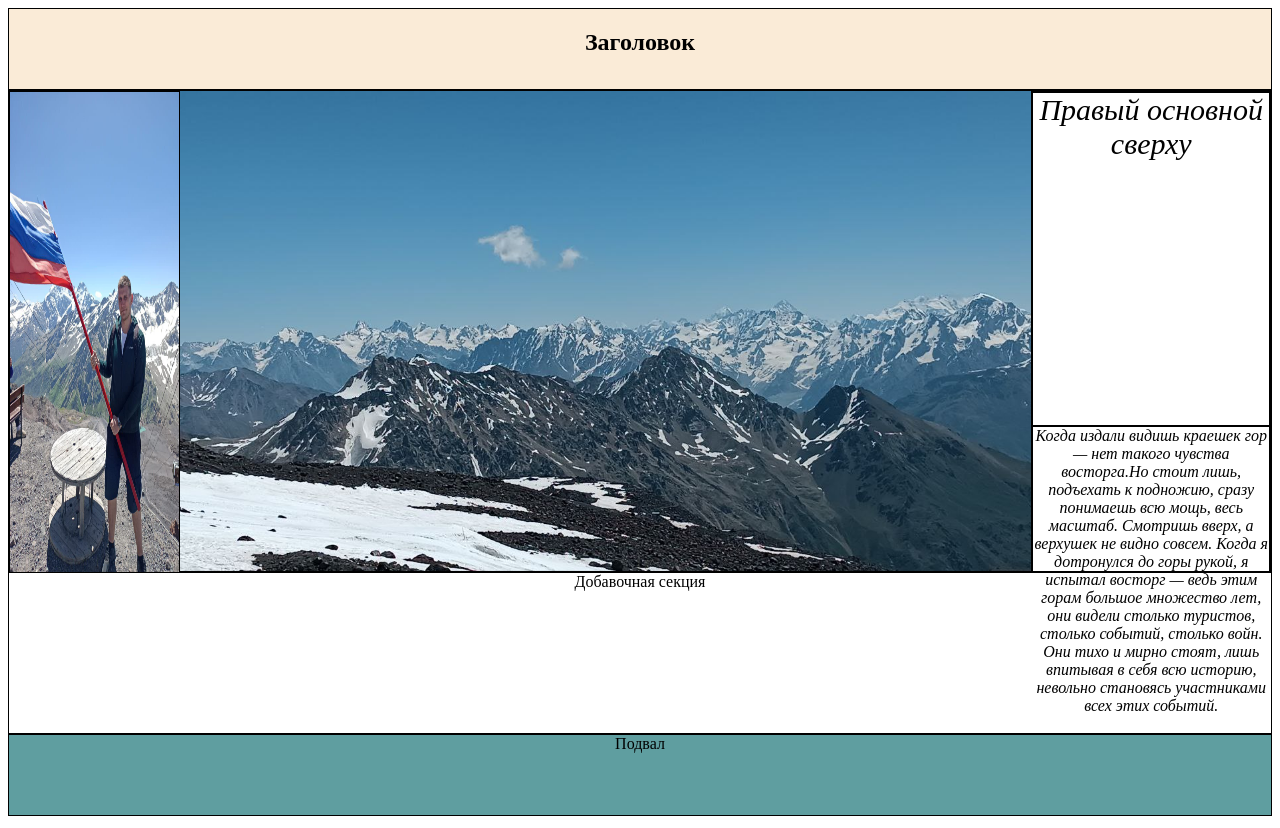
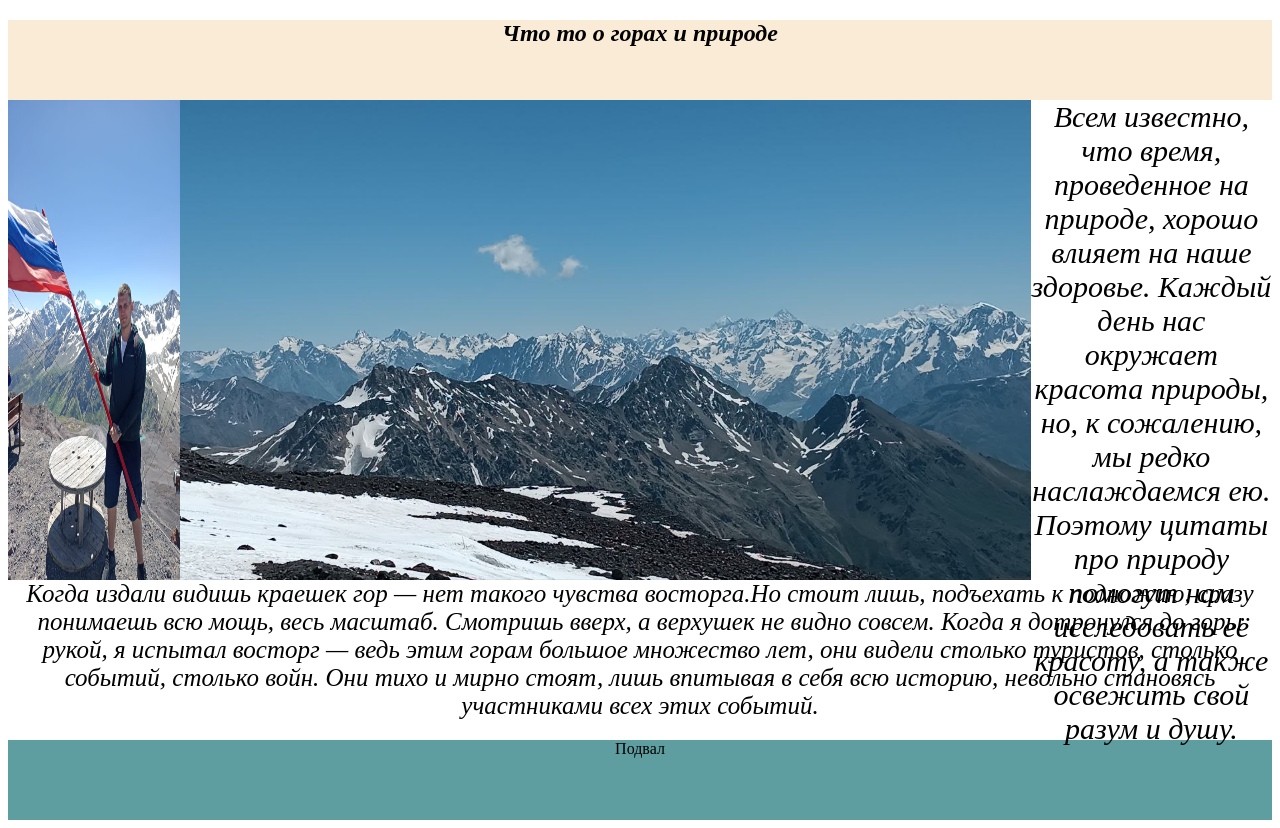
Before and after one commit to Valery2311/studygroup, a plain HTML site: page index.html in a window 1280 px wide. Drawn offline with Linux system fonts and the light colour scheme.

Commit message:
немного поменял

```diff
--- a/index.html
+++ b/index.html
@@ -7,7 +7,7 @@
     <title>VALER(ON)</title>
 </head>
 <body>
-  <header class="header"><h2>Заголовок</h2></header>
+  <header class="header"><h2>Что то о горах и природе</h2></header>
   <section class="main-section">
     <div class="left-main">
     <img class="main-img" src="img/Валера.jpg" alt="Valera">
@@ -17,17 +17,18 @@
 
     <div class="right-main">
       <div class="right-main-top">
-        <span class="right-main-top-text">Правый основной сверху</span>
+        <span class="right-main-top-text">Всем известно, что время, проведенное на природе, хорошо влияет на наше здоровье. Каждый день нас окружает красота природы, но, к сожалению, мы редко наслаждаемся ею. Поэтому цитаты про природу помогут нам исследовать её красоту, а также освежить свой разум и душу.
+        </span>
       </div>
 
       <div class="right-main-border">
-        <span class="text">Когда издали видишь краешек гор — нет такого чувства восторга.Но стоит лишь, подъехать к подножию, сразу понимаешь всю мощь, весь масштаб. Смотришь вверх, а верхушек не видно совсем. Когда я дотронулся до горы рукой, я испытал восторг — ведь этим горам большое множество лет, они видели столько туристов, столько событий, столько войн. Они тихо и мирно стоят, лишь впитывая в себя всю историю, невольно становясь участниками всех этих событий.</span>
+
 
       </div>
     </div>
   </section>
   <section class="additional-section">
-    Добавочная секция
+    <span class="text">Когда издали видишь краешек гор — нет такого чувства восторга.Но стоит лишь, подъехать к подножию, сразу понимаешь всю мощь, весь масштаб. Смотришь вверх, а верхушек не видно совсем. Когда я дотронулся до горы рукой, я испытал восторг — ведь этим горам большое множество лет, они видели столько туристов, столько событий, столько войн. Они тихо и мирно стоят, лишь впитывая в себя всю историю, невольно становясь участниками всех этих событий.</span>
   </section>
   <footer class="footer">
     Подвал
--- a/style.css
+++ b/style.css
@@ -10,8 +10,8 @@
 }
 
 .text {
-    font-size: medium;
-    font-style: italic;
+    font-size: 25px;
+    font-style: oblique;
     font-weight: 500;
 }
 .left-main {
@@ -78,6 +78,11 @@
 }
 
 .header, .footer,.right-main-top,.right-main-border, .main-section, .right-main, .additional-section, .left-main {
-    border: solid black 1px;
+    /* border: solid black 1px; */
     text-align: center;
 }
+
+.header {
+    font-style: italic;
+    font-weight: 700;
+}
```
